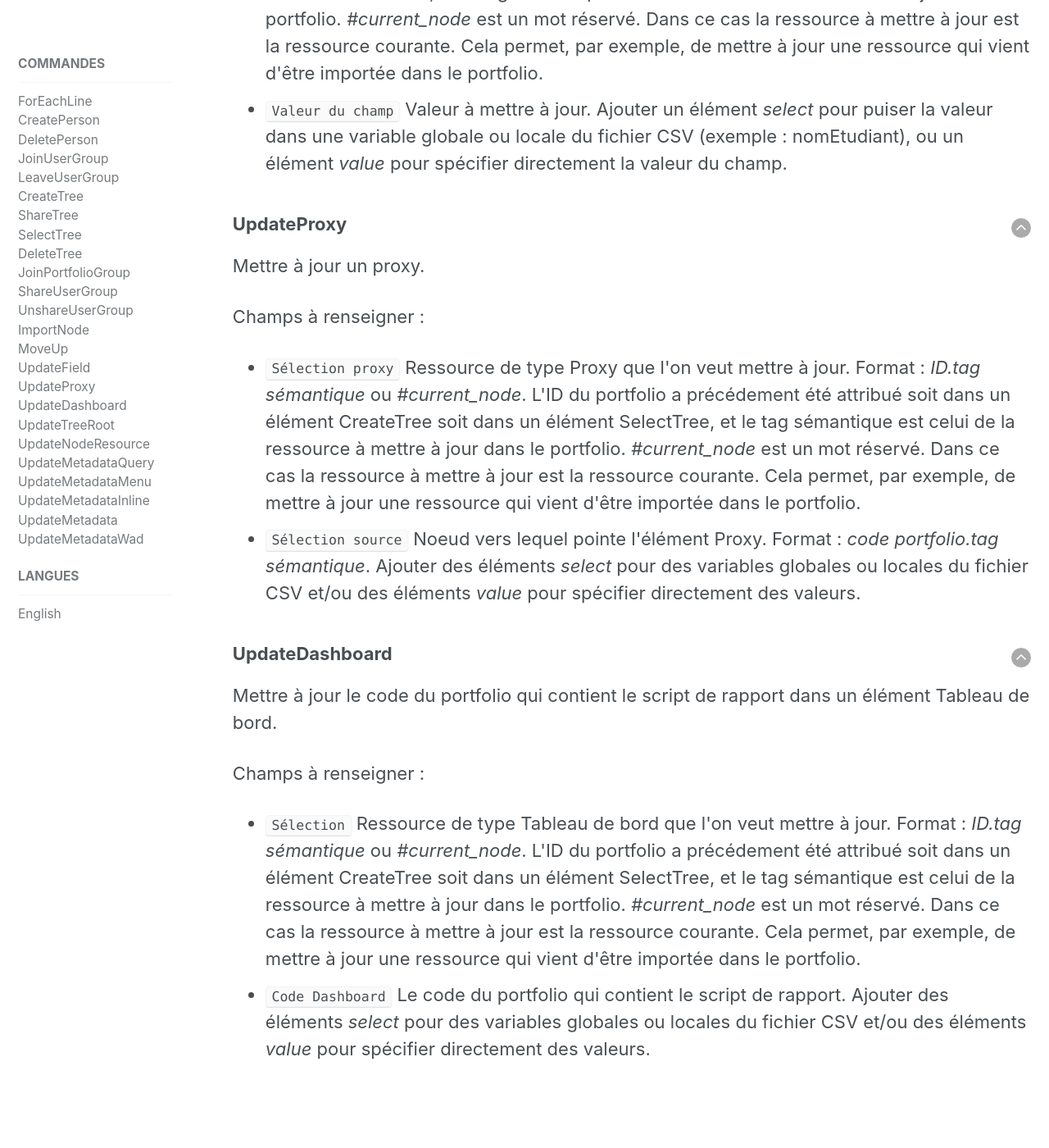
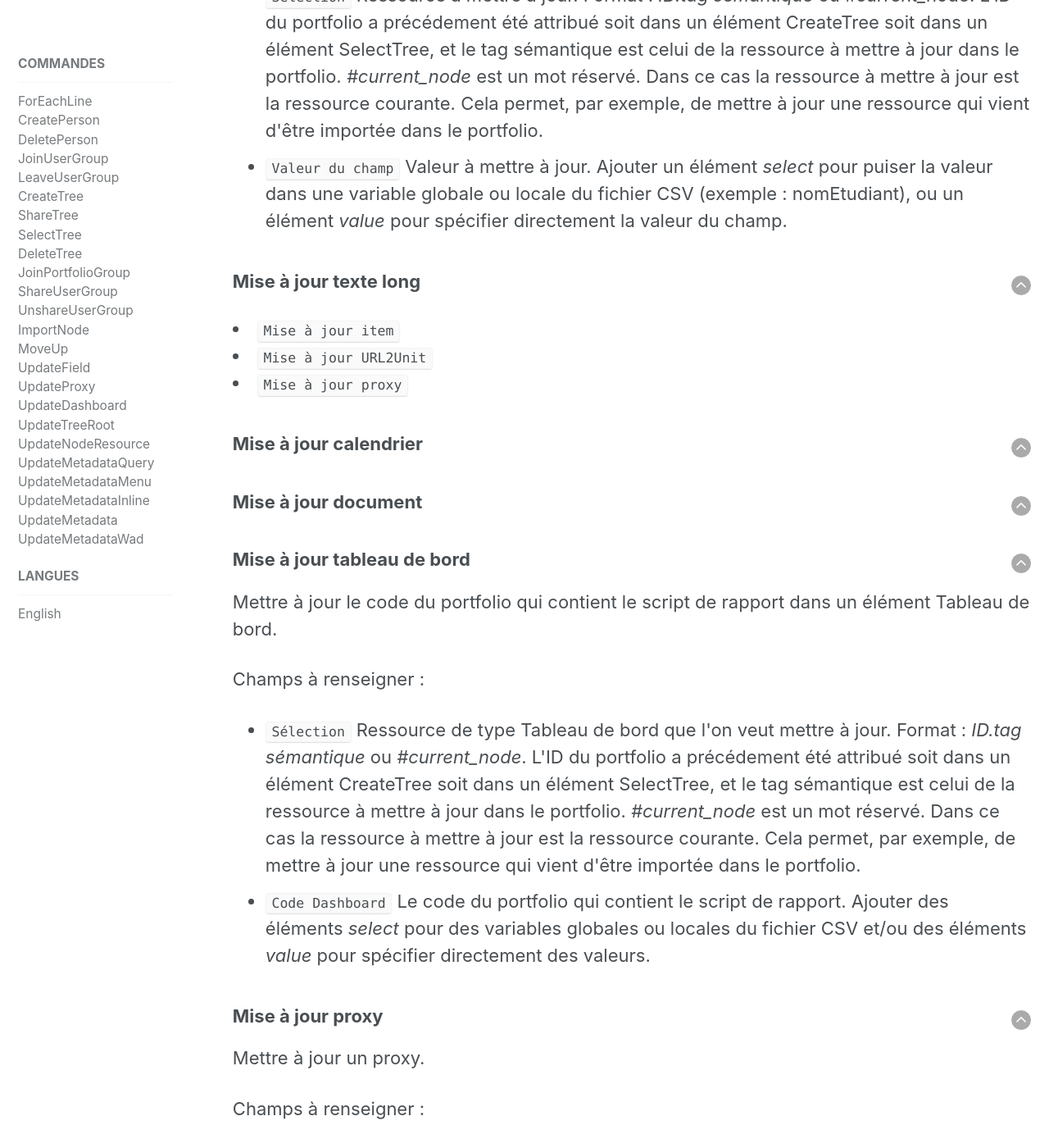
Before and after one commit to karutaproject/karuta-frontend-documentation, a Jekyll site: the page built from _pages/batch_fr.html, in a window 1280 px wide and 1400 px high, scrolled down 15492 px. Shown: the whole window at 82% size. Built offline with Jekyll 4.4.1, drawn with Linux system fonts in a browser that asks for light colours; some of the changed text lies outside the part shown.

Commit message:
batch fr

```diff
--- a/_pages/batch_fr.html
+++ b/_pages/batch_fr.html
@@ -26,8 +26,8 @@ sidebar:
 <h3>Exemple de script batch</h3>
 <img src='../assets/img/batch-script.png'/>
 <p>Ce script correspond à l'algorithme suivant&nbsp;:</p>
-<p>	<i>Pour chaque ligne du fichier CSV</i></br>
-	<ul>
+<p>	<i>Pour chaque ligne du fichier CSV</i>
+	<ul style="list-style-type:none">
 		<li>Créer l'usager si il n'existe pas</li>
 		<li>Créer un portfolio Profil</li>
 		<li>Partager le portfolio Profil avec l'usager dans le rôle <i>student</i></li>
@@ -72,8 +72,8 @@ sidebar:
 	</li>
 </ul>
 <p>
-	NOTE IMPORTANTE SUR LA SYNTAXE DES VARIABLES<br>
-	Les variables globales et locales ne peuvent PAS inclure les caractères suivants : trait d'union (-), plus (+),
+	NOTE IMPORTANTE SUR LA SYNTAXE DES NOMS DE VARIABLES<br>
+	Les noms des variables globales et locales ne peuvent PAS inclure les caractères suivants : trait d'union (-), plus (+),
 	astérisque (*), barre oblique (/), pourcentage (%) ou dièse (#).<br>
 	Le caractère de soulignement (_) est permis.
 
@@ -620,17 +620,16 @@ sidebar:
 	</p>
 </article>
 
-
-
-
-
-
-
-
+<article>
+	<a style='float:right' href='#top'><img src='../assets/img/arrow-up.png'/></a>
+	<h3 id='update-resources'>Mise à jour ressources</h3>
+	<p>
+	</p>
+</article>
 
 <article>
 	<a style='float:right' href='#top'><img src='../assets/img/arrow-up.png'/></a>
-	<h3 id='update-field'>UpdateField</h3>
+	<h3 id='update-field'>Mise à jour texte court</h3>
 	<p>Mettre à jour un champ de type texte court dans une instance de portfolio.</p>
 	<p>Champs à renseigner&nbsp;:</p>
 	<ul>
@@ -652,7 +651,53 @@ sidebar:
 
 <article>
 	<a style='float:right' href='#top'><img src='../assets/img/arrow-up.png'/></a>
-	<h3 id='update-proxy'>UpdateProxy</h3>
+	<h3 id='update-textfield'>Mise à jour texte long</h3>
+	<p>
+	</p>
+</article>
+	<li><a href='#update-item'><code>Mise à jour item</code></a></li>
+	<li><a href='#update-url2unit'><code>Mise à jour URL2Unit</code></a></li>
+	<li><a href='#update-proxy'><code>Mise à jour proxy</code></a></li>
+
+<article>
+	<a style='float:right' href='#top'><img src='../assets/img/arrow-up.png'/></a>
+	<h3 id='update-calendar'>Mise à jour calendrier</h3>
+	<p>
+	</p>
+</article>
+
+<article>
+	<a style='float:right' href='#top'><img src='../assets/img/arrow-up.png'/></a>
+	<h3 id='update-document'>Mise à jour document</h3>
+	<p>
+	</p>
+</article>
+
+<article>
+	<a style='float:right' href='#top'><img src='../assets/img/arrow-up.png'/></a>
+	<h3 id='update-dashboard'>Mise à jour tableau de bord</h3>
+	<p>Mettre à jour le code du portfolio qui contient le script de rapport dans un élément Tableau de bord.</p>
+	<p>Champs à renseigner&nbsp;:</p>
+	<ul>
+		<li>
+			<code>Sélection</code> Ressource de type Tableau de bord que l'on veut mettre à jour.
+			Format&nbsp;: <i>ID.tag sémantique</i> ou <i>#current_node</i>.
+			L'ID du portfolio a précédement été attribué soit dans un élément CreateTree soit dans un élément
+			SelectTree, et le tag sémantique est celui de la ressource à mettre à jour dans le portfolio. <i>#current_node</i> est un mot réservé.
+			 Dans ce cas la ressource à mettre à jour est la ressource courante. Cela permet, par exemple, de mettre à jour une ressource qui
+			 vient d'être importée dans le portfolio.
+		</li>
+		<li>
+			<code>Code Dashboard</code> Le code du portfolio qui contient le script de rapport. Ajouter
+			des éléments <i>select</i> pour des variables globales ou locales du fichier CSV et/ou des
+			éléments <i>value</i> pour spécifier directement des valeurs.
+		</li>
+	</ul>
+</article>
+
+<article>
+	<a style='float:right' href='#top'><img src='../assets/img/arrow-up.png'/></a>
+	<h3 id='update-proxy'>Mise à jour proxy</h3>
 	<p>Mettre à jour un proxy.</p>
 	<p>Champs à renseigner&nbsp;:</p>
 	<ul>
@@ -672,25 +717,3 @@ sidebar:
 		</li>
 	</ul>
 </article>
-
-<article>
-	<a style='float:right' href='#top'><img src='../assets/img/arrow-up.png'/></a>
-	<h3 id='update-dashboard'>UpdateDashboard</h3>
-	<p>Mettre à jour le code du portfolio qui contient le script de rapport dans un élément Tableau de bord.</p>
-	<p>Champs à renseigner&nbsp;:</p>
-	<ul>
-		<li>
-			<code>Sélection</code> Ressource de type Tableau de bord que l'on veut mettre à jour.
-			Format&nbsp;: <i>ID.tag sémantique</i> ou <i>#current_node</i>.
-			L'ID du portfolio a précédement été attribué soit dans un élément CreateTree soit dans un élément
-			SelectTree, et le tag sémantique est celui de la ressource à mettre à jour dans le portfolio. <i>#current_node</i> est un mot réservé.
-			 Dans ce cas la ressource à mettre à jour est la ressource courante. Cela permet, par exemple, de mettre à jour une ressource qui
-			 vient d'être importée dans le portfolio.
-		</li>
-		<li>
-			<code>Code Dashboard</code> Le code du portfolio qui contient le script de rapport. Ajouter
-			des éléments <i>select</i> pour des variables globales ou locales du fichier CSV et/ou des
-			éléments <i>value</i> pour spécifier directement des valeurs.
-		</li>
-	</ul>
-</article>
```
